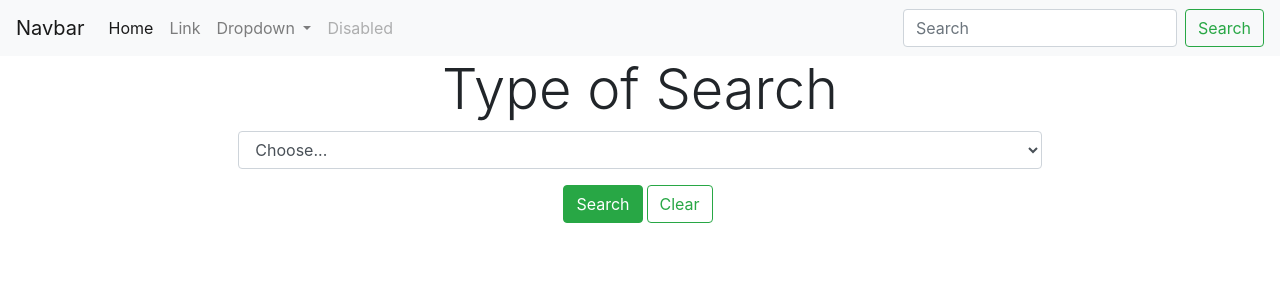
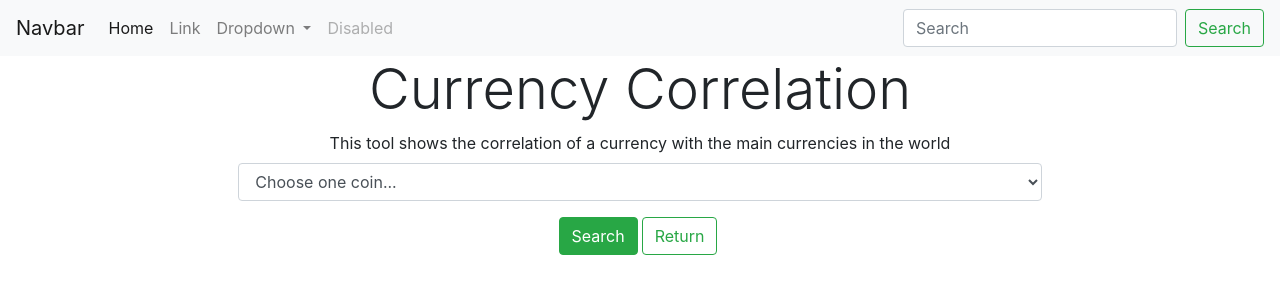
Before and after one commit to idmcarvalho/FrankfurterApi, an Angular app: page /latest in a window 1280 px wide. Shown: the top 300 px of the page. Built offline with nearby package versions, Linux system fonts and the light colour scheme.

Commit message:
finalizado getAllRates II

```diff
--- a/src/app/globalAlgorithms/findCountries.ts
+++ b/src/app/globalAlgorithms/findCountries.ts
@@ -2,16 +2,18 @@ import * as XLSX from 'xlsx';
 
 export class findCountries {
     labelCoins: any;
+    //This funtcion returns the relation between codes and labels on Json format
     countriesJson() {
         this.labelCoins = {
             "AUD":"Australian Dollar",
             "BGN": "Bulgarian Lev",
-            "BRL": "Real",
+            "BRL": "Brazilian Real",
             "CAD": "Canadian Dollar",
             "CHF": "Swiss Franc",
             "CNY": "Chinese Yuan",
             "CZK": "Czech Koruna",
             "DKK": "Danish Krone",
+            "EUR":"Euro",
             "GBP": "Pound Sterling",
             "HKD": "Hong Kong Dollar",
             "HRK": "Croatian Kuna",
@@ -39,6 +41,7 @@ export class findCountries {
         }
         return this.labelCoins;
     }
+    //this function recieve a rate code and return a label code
     findLabel(code:string){
         let labelCoins = this.countriesJson();
         labelCoins = Object.entries(labelCoins);
@@ -48,6 +51,17 @@ export class findCountries {
             }
         }
     }
+    //this function recieves a label and returns a code
+    findCode(label:string){
+        let labelCoins = this.countriesJson();
+        labelCoins = Object.entries(labelCoins);
+        for(let i =0; i<=labelCoins.length - 1; i++){
+            if(labelCoins[i][1] == label){
+                return labelCoins[i][0];
+            }
+        }
+    }
+    //this function recieve an file name and creates an excel from a table
     exportToExcel(fileName:string) {
         // table id is passed over here
         let element = document.getElementById('excel-table');
@@ -58,5 +72,4 @@ export class findCountries {
         // save to file
         XLSX.writeFile(wb, `${fileName}.xlsx`);
       }
-
 }
--- a/src/app/latest/latest.component.html
+++ b/src/app/latest/latest.component.html
@@ -1,34 +1,78 @@
 <div class="container-fluid">
   <div class="row justify-content-center">
-        <div class="col-8 text-center">
-            <label class="display-4" for="inputState">Type of Search</label>
+    <div *ngIf="this.searchBar" class="col-8 text-center">
+      <label class="display-4" for="inputState">Currency Correlation</label>
+      <br>
+      <label>This tool shows the correlation of a currency with the main currencies in the world</label>
       <select id="inputState" class="form-control">
-              <option selected>Choose...</option>
-              <option>Get all rates</option>
-              <option>Get rates from specific coin</option>
-              <option>Get one or more rates</option>
+        <option selected>Choose one coin...</option>
+        <option> Australian Dollar </option>
+        <option> Bulgarian Lev </option>
+        <option> Brazilian Real </option>
+        <option> Canadian Dollar </option>
+        <option> Swiss Franc </option>
+        <option> Chinese Yuan </option>
+        <option> Czech Koruna </option>
+        <option> Danish Krone </option>
+        <option> Pound Sterling </option>
+        <option> Hong Kong Dollar </option>
+        <option> Croatian Kuna </option>
+        <option> Hungarian Forint </option>
+        <option> Indonesian Rupiah </option>
+        <option> Israel Shekel </option>
+        <option> Indian Rupee </option>
+        <option> Icelandic Króna </option>
+        <option> Japanese Yen </option>
+        <option> Korean Won </option>
+        <option> Mexican Peso </option>
+        <option> Malaysian Ringgit </option>
+        <option> Norwegian Krone </option>
+        <option> New Zeland Dollar </option>
+        <option> Philippine Peso </option>
+        <option> Polish Zloty </option>
+        <option> Romanian Leu </option>
+        <option> Russian Ruble </option>
+        <option> Swedish Krona </option>
+        <option> Singapore Dollar </option>
+        <option> Thai Baht </option>
+        <option> Turkish Lira </option>
+        <option> American Dollar </option>
+        <option> South African Rand </option>
       </select>
       <button (click)="searchLatestRates()" class="btn btn-success mt-3 mr-1">Search</button>
-            <button (click)="clear()" class="btn btn-outline-success mt-3 mr-1">Clear</button>
-            <button (click)="exportToExcel()" *ngIf="this.latestRatesArray?.length" class="btn btn-success mt-3">Export Excel</button>
+      <button [routerLink]="['/']" class="btn btn-outline-success mt-3 mr-1">Return</button>
+
     </div>
     <div *ngIf="this.latestRatesArray?.length" class="col-8 text-center mt-5">
-            <label><strong>Coin Base: 1.00 Euro</strong></label>
+      <button (click)="exportToExcel()" *ngIf="this.latestRatesArray?.length"
+        class="btn btn-success mt-3 mb-3 float-left">Export
+        Excel</button>
+      <button (click)="clear()" class="btn btn-outline-success  mt-3 mb-3 ml-1 float-left">Return</button>
       <table id="excel-table" class="table table-striped responsive-table">
         <thead>
           <tr>
             <th scope="col">#</th>
+            <th scope="col">Amount</th>
             <th scope="col">Coin</th>
             <th scope="col">Code</th>
-                    <th scope="col">Value</th>
+            <th scope="col">Equals</th>
+            <th scope="col">Amount</th>
+            <th scope="col">Coin</th>
+            <th scope="col">Code</th>
+            <th scope="col">Date</th>
           </tr>
         </thead>
-                <tbody >
+        <tbody>
           <tr *ngFor="let rates of this.latestRatesArray; let i = index" [attr.data-index]="i">
             <th scope="row">{{i + 1}}</th>
+            <td>1</td>
+            <td>{{baseCoin}}</td>
+            <td>{{codeCoin}}</td>
+            <td>=</td>
+            <td>{{rates.value}}</td>
             <td>{{rates.label}}</td>
             <td>{{rates.coin}}</td>
-                    <td>{{rates.value}}</td>
+            <td>{{date}}</td>
           </tr>
         </tbody>
       </table>
--- a/src/app/latest/latest.component.ts
+++ b/src/app/latest/latest.component.ts
@@ -12,8 +12,19 @@ import { findCountries } from '../globalAlgorithms/findCountries';
 export class LatestComponent implements OnInit {
   //typeOfSearch variable initialization
   typeOfSearch: string = '';
+  //Object that recieves the return from api
   latestRates: latestRates | undefined;
+  //Array of objects of type latestRates
+  //This array is used to show data through ngFor
   latestRatesArray: Array<latestRates> | undefined;
+  //Date to display on the table
+  date:string = new Date().toUTCString();
+  //Currency code
+  codeCoin:string = '';
+  //swich search bar
+  searchBar:boolean = true;
+  //Tells the relation between coins
+  baseCoin:string = '';
 
   constructor(private requestService: RequestsService, private globalAlgotiyhms: findCountries) { }
 
@@ -23,19 +34,15 @@ export class LatestComponent implements OnInit {
   searchLatestRates() {
     //this typeOfSearch recieves the type of search choosen
     this.typeOfSearch = (<HTMLInputElement>document.getElementById("inputState")).value;
-    //search by all rates having euro as base
-    if (this.typeOfSearch == 'Get all rates') {
+    this.codeCoin = this.globalAlgotiyhms.findCode(this.typeOfSearch);
       //Service Request
-      this.requestService.getAllLatestRates().subscribe(response => {
+      this.requestService.getAllLatestRates(this.codeCoin).subscribe(response => {
         //latesRates variable initialization
         this.latestRates = new latestRates();
         //latesRatesArray variable initialization
         this.latestRatesArray = []
         //converting object that came from api into array of objects
         let rawValue = Object.entries(response.rates);
-        //Get the label country list to build object
-        let labels = this.globalAlgotiyhms.countriesJson();
-        labels = Object.entries(labels)
         //interating over array of objects to define each object
         for (let i = 0; i <= rawValue.length - 1; i++) {
               //atribuittion to latestRatesObject
@@ -47,20 +54,12 @@ export class LatestComponent implements OnInit {
               //adding latestRates object to the latest rates object array
               this.latestRatesArray.push(this.latestRates)
         }
+        //Switch the searchBar display
+        this.searchBar = false;
+        this.baseCoin = this.globalAlgotiyhms.findLabel(this.codeCoin)
       }, error => {
         alert('This service is not available at the moment, try again later')
       });
-    }
-    //search rate for an specific coin
-    else if (this.typeOfSearch == 'Get rates from specific coin') {
-      //ToDo
-      alert('Get rates from specific coin')
-    }
-    //search for one or more coins
-    else {
-      //ToDo
-      alert('Get one or more rates')
-    }
   }
 
   exportToExcel() {
--- a/src/app/services/requests.service.ts
+++ b/src/app/services/requests.service.ts
@@ -8,8 +8,8 @@ export class RequestsService {
 
   constructor(private http: HttpClient) { }
   //this function does the request to the api
-  getAllLatestRates(){
-    let url = `https://api.frankfurter.app/latest`;
+  getAllLatestRates(coin:string){
+    let url = `https://api.frankfurter.app/latest?from=${coin}`;
     //it returns the response
     return this.http.get<any>(url);
   }
```
Lines whose indentation alone changed are shown as unchanged.
